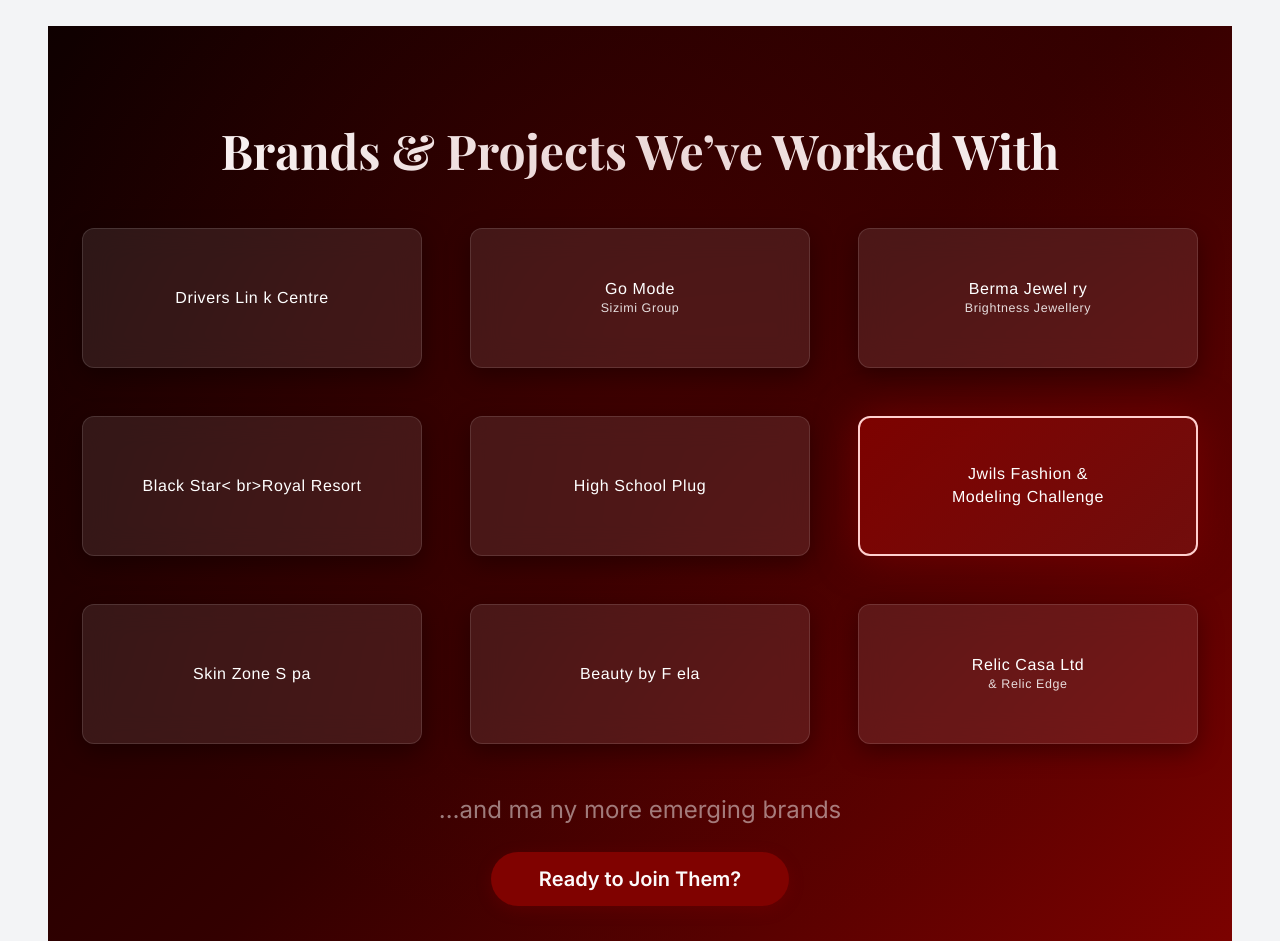
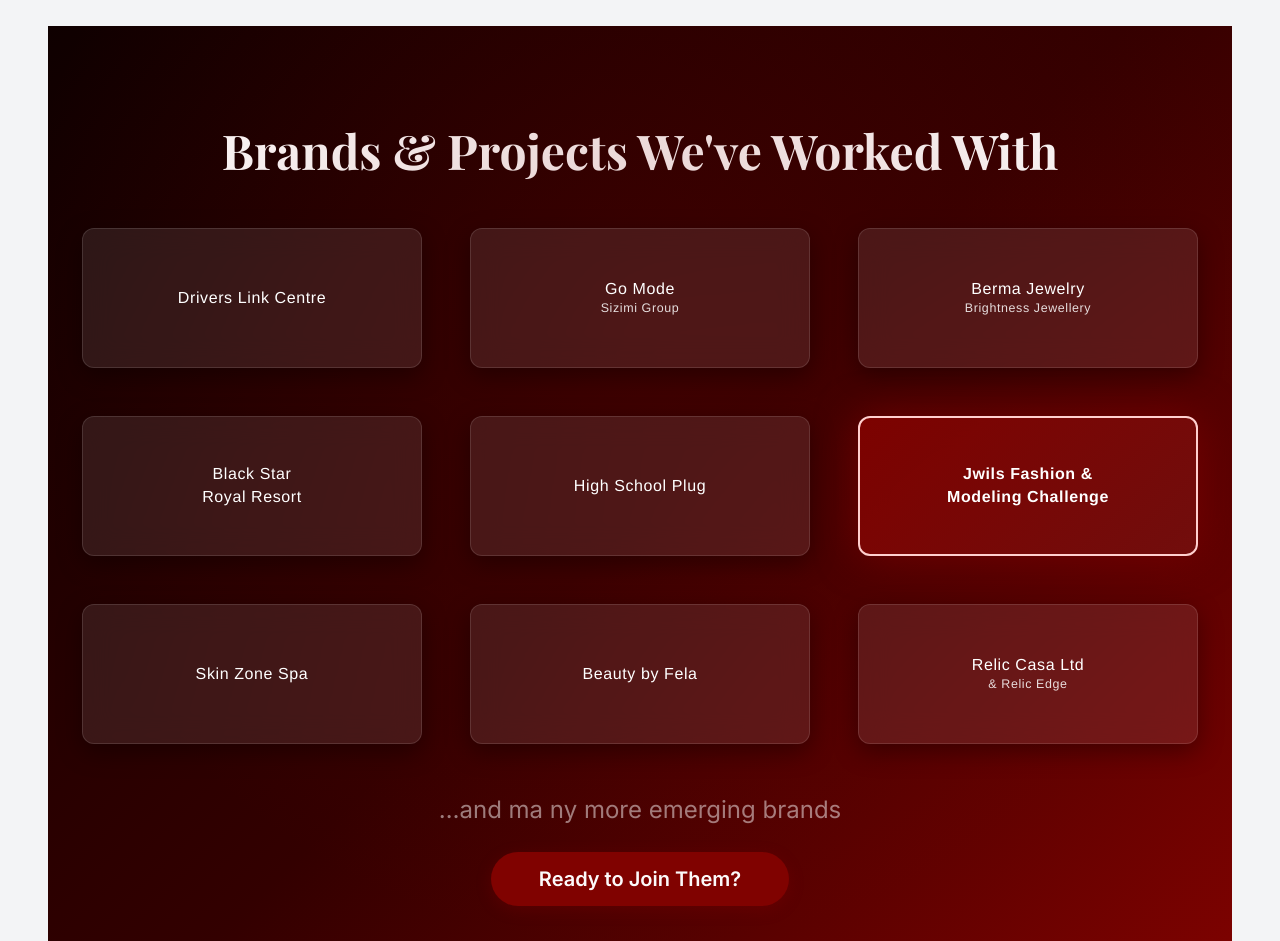
Before and after one commit to Spotless20-khing/jwils, a plain HTML site: page index.html in a window 1280 px wide. Shown: the part 3820-4761 px from the top of the page. Drawn offline with nearby package versions, Linux system fonts and the light colour scheme; a web font is replaced by a local one.

Commit message:
Refactor brands section in index.html

```diff
--- a/index.html
+++ b/index.html
@@ -314,52 +314,38 @@
             </section>
             <section class="brands-grid-section py-5">
                 <div class="container py-4 py-lg-5">
-                    <h2 class="display-5 fw-bold text-center mb-5     text-white font-heading" data-aos="fade-down">
-                        Brands & Projects We’ve Worked With
-                    </h2>
-
-                    <!-- Responsive Grid -->
-                    <div class="row g-4 g-md-5 justify-content-cen    ter">
-                        <!-- 1 -->
-                        <div class="col-6 col-sm-4 col-lg-4" data-    aos="fade-up" data-aos-delay="100">
-                            <div class="brand-card"><p>Drivers Lin    k Centre</p></div>
+                    <h2 class="display-5 fw-bold text-center mb-5 text-white font-heading" data-aos="fade-down">
+                        Brands & Projects We've Worked With
+                    </h2>                        <!-- Responsive Grid -->
+                    <div class="row g-4 g-md-5 justify-content-center">
+                        <div class="col-6 col-sm-4 col-lg-4" data-aos="fade-up" data-aos-delay="100">
+                            <div class="brand-card"><p>Drivers Link Centre</p></div>
                         </div>
-                        <!-- 2 -->
-                        <div class="col-6 col-sm-4 col-lg-4" data-    aos="fade-up" data-aos-delay="150">
-                            <div class="brand-card"><p>Go Mode<br>    <small>Sizimi Group</small></p></div>
+                        <div class="col-6 col-sm-4 col-lg-4" data-aos="fade-up" data-aos-delay="150">
+                            <div class="brand-card"><p>Go Mode<br><small>Sizimi Group</small></p></div>
                         </div>
-                        <!-- 3 -->
-                        <div class="col-6 col-sm-4 col-lg-4" data-    aos="fade-up" data-aos-delay="200">
-                            <div class="brand-card"><p>Berma Jewel    ry<br><small>Brightness Jewellery</small></p></div>
+                        <div class="col-6 col-sm-4 col-lg-4" data-aos="fade-up" data-aos-delay="200">
+                            <div class="brand-card"><p>Berma Jewelry<br><small>Brightness Jewellery</small></p></div>
                         </div>
-
-                        <!-- 4 -->
-                        <div class="col-6 col-sm-4 col-lg-4" data-    aos="fade-up" data-aos-delay="250">
-                            <div class="brand-card"><p>Black Star<    br>Royal Resort</p></div>
+                        <div class="col-6 col-sm-4 col-lg-4" data-aos="fade-up" data-aos-delay="250">
+                            <div class="brand-card"><p>Black Star<br>Royal Resort</p></div>
                         </div>
-                        <!-- 5 -->
-                        <div class="col-6 col-sm-4 col-lg-4" data-    aos="fade-up" data-aos-delay="300">
-                            <div class="brand-card"><p>High School     Plug</p></div>
+                        <div class="col-6 col-sm-4 col-lg-4" data-aos="fade-up" data-aos-delay="300">
+                            <div class="brand-card"><p>High School Plug</p></div>
                         </div>
-                        <!-- 6 – Special Card -->
-                        <div class="col-6 col-sm-4 col-lg-4" data-    aos="fade-up" data-aos-delay="350">
-                            <div class="brand-card special"><p cla    ss="fw-bold">Jwils Fashion &<br>Modeling Challenge</p></div>
+                        <div class="col-6 col-sm-4 col-lg-4" data-aos="fade-up" data-aos-delay="350">
+                            <div class="brand-card special"><p class="fw-bold">Jwils Fashion &<br>Modeling Challenge</p></div>
                         </div>
-
-                        <!-- 7 -->
-                        <div class="col-6 col-sm-4 col-lg-4" data-    aos="fade-up" data-aos-delay="400">
-                            <div class="brand-card"><p>Skin Zone S    pa</p></div>
+                        <div class="col-6 col-sm-4 col-lg-4" data-aos="fade-up" data-aos-delay="400">
+                            <div class="brand-card"><p>Skin Zone Spa</p></div>
                         </div>
-                        <!-- 8 -->
-                        <div class="col-6 col-sm-4 col-lg-4" data-    aos="fade-up" data-aos-delay="450">
-                            <div class="brand-card"><p>Beauty by F    ela</p></div>
+                        <div class="col-6 col-sm-4 col-lg-4" data-aos="fade-up" data-aos-delay="450">
+                            <div class="brand-card"><p>Beauty by Fela</p></div>
                         </div>
-                        <!-- 9 -->
-                        <div class="col-6 col-sm-4 col-lg-4" data-    aos="fade-up" data-aos-delay="500">
-                            <div class="brand-card"><p>Relic Casa     Ltd<br><small>& Relic Edge</small></p></div>
+                        <div class="col-6 col-sm-4 col-lg-4" data-aos="fade-up" data-aos-delay="500">
+                            <div class="brand-card"><p>Relic Casa Ltd<br><small>& Relic Edge</small></p></div>
                         </div>
                     </div>
-
                     <div class="text-center mt-5">
                         <p class="fs-4 text-white-50 mb-4">…and ma    ny more emerging brands</p>
                         <a href="#contact" class="btn btn-lg round    ed-pill btn-jwils px-5">Ready to Join Them?</a>
```
